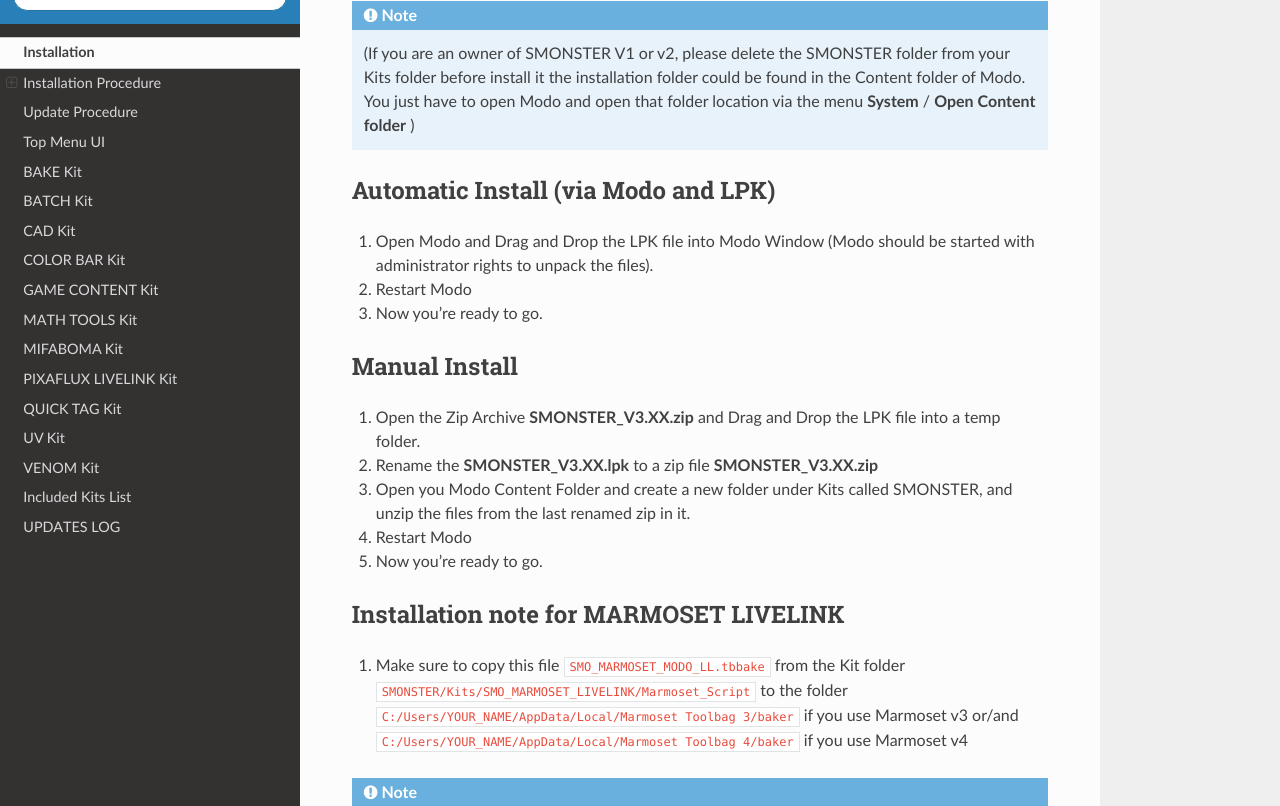
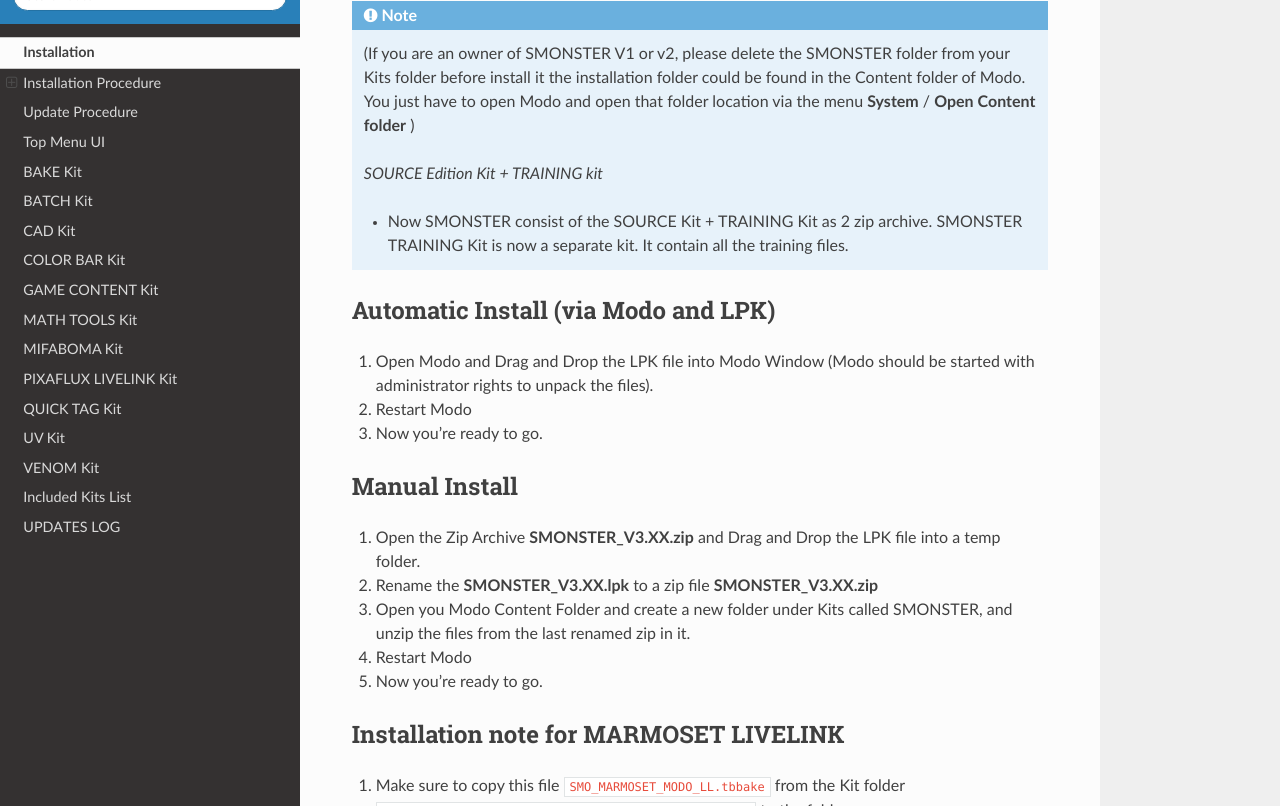
Before and after one commit to smoluck/SMONSTER_DOC, a Sphinx documentation site: the page built from docs/source/installation.rst, in a window 1280 px wide and 900 px high, scrolled down 518 px, cut to the strip 94-900 px from the top of the window. Built offline with Sphinx 7.4.7 and the Read the Docs theme 2.0.0, drawn with Linux system fonts in a browser that asks for light colours.

Commit message:
Update installation.rst

```diff
--- a/docs/source/installation.rst
+++ b/docs/source/installation.rst
@@ -16,6 +16,9 @@
 
    (If you are an owner of SMONSTER V1 or v2, please delete the SMONSTER folder from your Kits folder before install it the installation folder could be found in the Content folder of Modo. You just have to open Modo and open that folder location via the menu **System** / **Open Content folder** )
 
+   `SOURCE Edition Kit + TRAINING kit`
+
+   - Now SMONSTER consist of the SOURCE Kit + TRAINING Kit as 2 zip archive. SMONSTER TRAINING Kit is now a separate kit. It contain all the training files.
 
 
 
```
